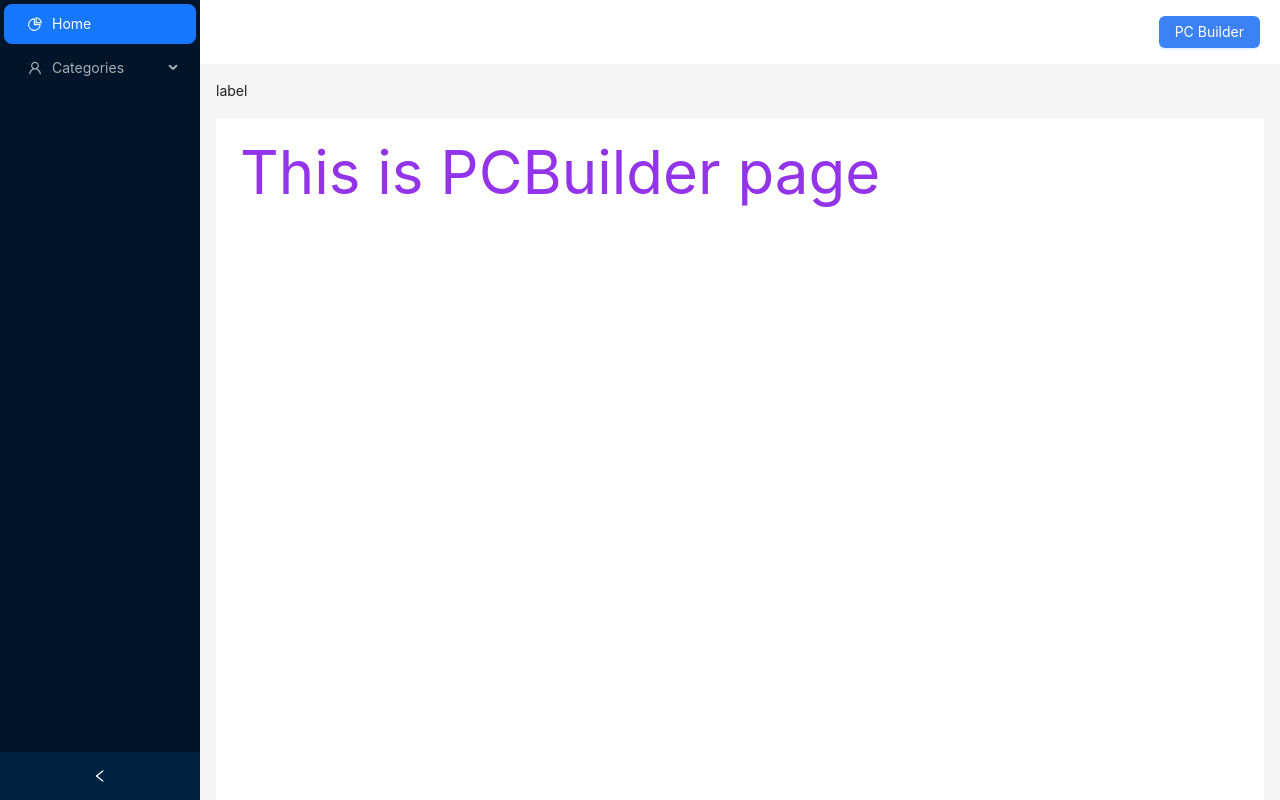
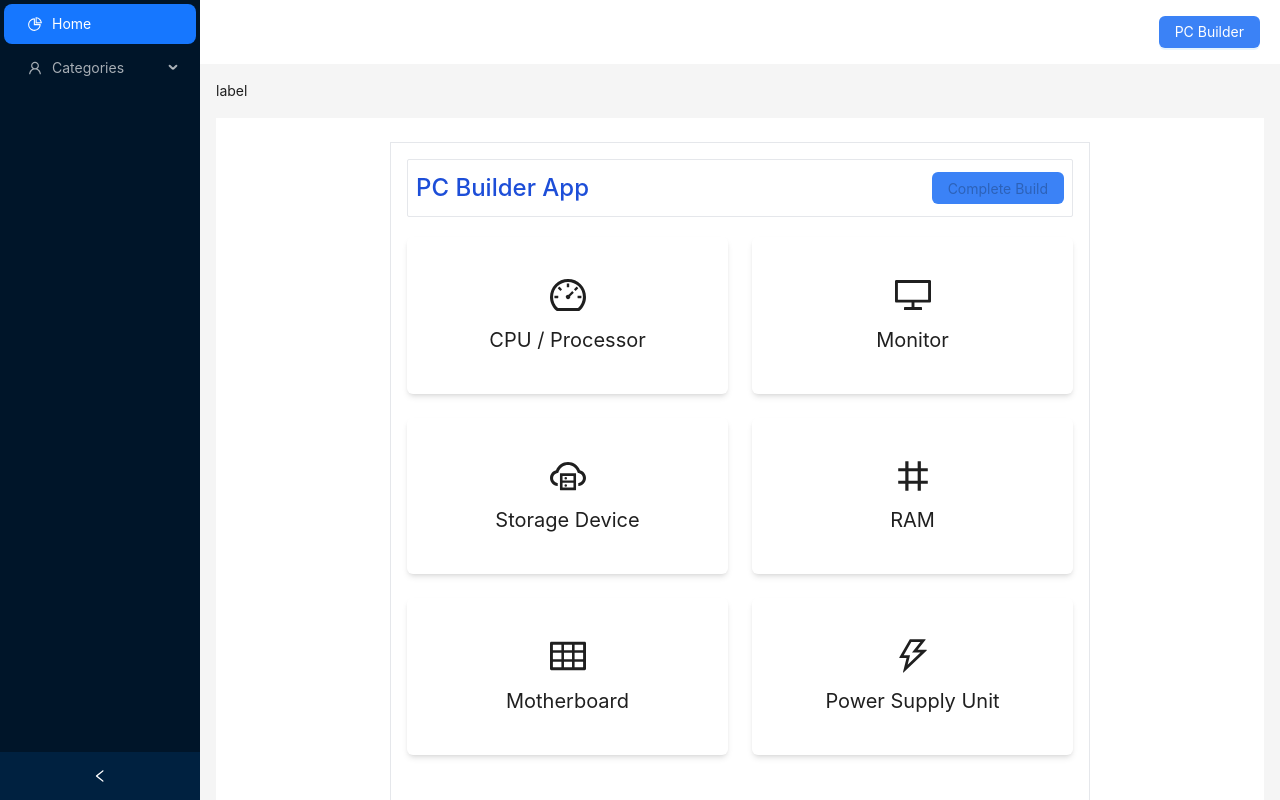
Before and after one commit to ronybarua-ethical18/pc-builder-next-js-tailwind-css, a Next.js app: page /pc-builder in a window 1280 px wide. Shown: the top 800 px of the page. Built offline with nearby package versions, Linux system fonts and the light colour scheme.

Commit message:
pc builder functionality added

```diff
--- a/next.config.js
+++ b/next.config.js
@@ -2,7 +2,7 @@
 const nextConfig = {
   reactStrictMode: true,
   images: {
-    domains: ['example.com', 'study.com'], // Add the domains of your external images here
+    domains: ['example.com', 'study.com', 'img-prod-cms-rt-microsoft-com.akamaized.net'], // Add the domains of your external images here
   },
 }
 
--- a/src/components/Layout/RootLayout.jsx
+++ b/src/components/Layout/RootLayout.jsx
@@ -127,7 +127,7 @@ const RootLayout = ({ children }) => {
             {children}
           </div>
         </Content>
-        <Footer style={{ textAlign: 'center' }}>Ant Design ©2023 Created by Ant UED</Footer>
+        <Footer style={{ textAlign: 'center' }}>PC Builder App By Rony Barua</Footer>
       </Layout>
     </Layout>
   );
--- a/src/components/UI/FeaturedProducts.jsx
+++ b/src/components/UI/FeaturedProducts.jsx
@@ -1,3 +1,4 @@
+/* eslint-disable react/jsx-key */
 import React from "react";
 import {
   EditOutlined,
@@ -5,12 +6,18 @@ import {
   EyeOutlined,
   SettingOutlined,
 } from "@ant-design/icons";
-import { Avatar, Card, Rate } from "antd";
+import { Avatar, Button, Card, Rate } from "antd";
 import { products } from "../../../dummyProducts";
 import Link from "next/link";
+import { useDispatch, useSelector } from "react-redux";
+import { setPCBuildersComponents } from "@/redux/productSlice";
+import { useRouter } from "next/router";
 const { Meta } = Card;
 
 export default function FeaturedProducts({ product }) {
+  const dispatch = useDispatch()
+  const {pcBuilderComponents} = useSelector(state => state.product)
+  const router = useRouter()
 
   return (
     <Card
@@ -25,12 +32,7 @@ export default function FeaturedProducts({ product }) {
           src="https://gw.alipayobjects.com/zos/rmsportal/JiqGstEfoWAOHiTxclqi.png"
         />
       }
-      actions={[
-        // eslint-disable-next-line react/jsx-key
-        <Link href={`/products/${product.id}`}><EyeOutlined key="setting"/></Link>,
-        // <EditOutlined key="edit" />,
-        // <EllipsisOutlined key="ellipsis" />,
-      ]}
+
     >
       <div className="flex items-center justify-between">
         <h3 className="text-lg font-semibold">{product.productname}</h3>
@@ -43,6 +45,13 @@ export default function FeaturedProducts({ product }) {
         <h4 className="text-xl font-bold mt-4">Tk. {product.price}</h4>
         <Rate allowHalf disabled value={product.averagerating} />
       </div>
+      <div className="flex items-center justify-between mt-3">
+      <Link href={`/products/${product.id}`}><EyeOutlined key="setting"/></Link>
+        <Button type="primary" className="w-auto bg-blue-500" onClick={() =>{
+          dispatch(setPCBuildersComponents([...pcBuilderComponents, product]))
+          router.push("/pc-builder")
+          }}>Add</Button>
+      </div>
     </Card>
   );
 }
--- a/src/components/UI/ProductsByCategory.jsx
+++ b/src/components/UI/ProductsByCategory.jsx
@@ -1,20 +1,33 @@
-import React from 'react'
-import { products } from '../../../dummyProducts'
-import { Col, Row } from 'antd'
-import FeaturedProducts from './FeaturedProducts'
+import React from "react";
+import { products } from "../../../dummyProducts";
+import { Col, Row } from "antd";
+import FeaturedProducts from "./FeaturedProducts";
 
-export default function ProductsByCategory({category}) {
-
-    const CPUCategoryData = products?.filter((product) => product.category === category)
+export default function ProductsByCategory({ category }) {
+  const CPUCategoryData = products?.filter(
+    (product) => product.category === category
+  );
+  const others =
+    category === "others" &&
+    products?.filter(
+      (product) =>
+        product.category !== "cpu / processor" &&
+        product.category !== "power supply unit" &&
+        product.category !== "ram" &&
+        product.category !== "monitor" &&
+        product.category !== "motherboard" &&
+        product.category !== "storage device"
+    );
+  const categoryData = others ? others : CPUCategoryData;
   return (
     <div>
-        <Row gutter={[16,16]}>
-         {CPUCategoryData?.map((product) =>(
-            <Col span={6} key={product.id}>
-                <FeaturedProducts product={product} />
-            </Col>
-         ))}
-        </Row>
+      <Row gutter={[16, 16]}>
+        {categoryData?.map((product) => (
+          <Col span={6} key={product.id}>
+            <FeaturedProducts product={product} />
+          </Col>
+        ))}
+      </Row>
     </div>
-  )
+  );
 }
--- a/src/pages/categories/others/index.js
+++ b/src/pages/categories/others/index.js
@@ -1,4 +1,5 @@
 import RootLayout from "@/components/Layout/RootLayout";
+import ProductsByCategory from "@/components/UI/ProductsByCategory";
 import Head from "next/head";
 import React from "react";
 
@@ -18,7 +19,8 @@ export default function Others() {
       <main
         className={`min-h-screen`}
       >
-        <h1 className="text-6xl text-purple-600">This is Others page</h1>
+                 <h1 className="text-2xl text-blue-500 text-left mb-5">Others</h1>
+        <ProductsByCategory category="others"/>
       </main>
     </div>
   );
--- a/src/pages/pc-builder/index.js
+++ b/src/pages/pc-builder/index.js
@@ -1,8 +1,40 @@
 import RootLayout from "@/components/Layout/RootLayout";
+import { Button, Col, Rate, Row } from "antd";
 import Head from "next/head";
 import React from "react";
+import { CloudServerOutlined, DashboardOutlined, DesktopOutlined, MonitorOutlined, NumberOutlined, TableOutlined, ThunderboltOutlined } from "@ant-design/icons";
+import Link from "next/link";
+import { useSelector } from "react-redux";
 
 export default function PCBuilder() {
+  const {pcBuilderComponents} = useSelector(state => state.product)
+  const categories = [
+    { id: 1, category: "CPU / Processor", link:"/categories/cpu-processor", icon:<DashboardOutlined className="text-4xl"/> },
+    { id: 2, category: "Monitor", link:"/categories/monitor", icon:<DesktopOutlined className="text-4xl" /> },
+    { id: 3, category: "Storage Device", link:"/categories/storage-device", icon:<CloudServerOutlined  className="text-4xl" /> },
+    { id: 4, category: "RAM", link:"/categories/ram", icon:<NumberOutlined className="text-4xl" /> },
+    { id: 5, category: "Motherboard", link:"/categories/motherboard", icon:<TableOutlined className="text-4xl" /> },
+    { id: 6, category: "Power Supply Unit", link:"/categories/power-supply", icon:<ThunderboltOutlined className="text-4xl" /> },
+  ];
+
+  const manipulateCategories = categories.map((category) =>{
+    const find = pcBuilderComponents.find((item) => item.category.toLowerCase() === category.category.toLowerCase())
+
+    console.log("mani", find)
+    if(find){
+      return {
+        ...category,
+        productname:find.productname,
+        price:find.price,
+        averagerating:find.averagerating,
+        description:find.description
+      }
+
+    }
+    return category
+  })
+
+  console.log("pc builder components", pcBuilderComponents)
   return (
     <div>
       <Head>
@@ -16,9 +48,36 @@ export default function PCBuilder() {
       </Head>
 
       <main
-        className={`min-h-screen`}
+        className={`min-h-screen w-[70%] m-auto border p-4`}
       >
-        <h1 className="text-6xl text-purple-600">This is PCBuilder page</h1>
+        <div className="border px-2 py-3 flex items-center justify-between rounded-sm mb-5">
+          <h2 className="text-2xl text-blue-700 font-medium">PC Builder App</h2>
+          <Button disabled={pcBuilderComponents?.length !== 5} className="bg-blue-500 text-white" type="link">Complete Build</Button>
+        </div>
+        <Row gutter={[24, 24]}>
+        {manipulateCategories.map((item) => (
+          <Col span={12} key={item.id}>
+            <Link href={item.link}>
+            <div className="p-10 shadow-md rounded-md text-center cursor-pointer">
+              <div>
+                <>{item.icon}</>
+               <h2 className="text-xl font-normal mt-3"> {item.category}</h2>
+              </div>
+            </div>
+            {item.productname && <>
+            <div className="shadow p-4 mt-2 flex items-center justify-between border border-blue-400">
+             <div>
+             <h2 className="text-xl font-medium">{item.productname}</h2>
+             <p className="">{item.description}</p>
+              <Rate value={item.averagerating}/>
+             </div>
+             <h3 className="text-2xl text-green-500">Tk. {item.price}</h3>
+            </div>
+            </>}
+            </Link>
+          </Col>
+        ))}
+      </Row>
       </main>
     </div>
   );
--- /dev/null
+++ b/src/redux/productSlice.js
@@ -0,0 +1,19 @@
+import { createSlice } from '@reduxjs/toolkit';
+
+const initialState = {
+  pcBuilderComponents: [],
+};
+
+const productSlice = createSlice({
+  name: 'product',
+  initialState,
+  reducers: {
+    setPCBuildersComponents: (state, action) => {
+      state.pcBuilderComponents = action.payload;
+    },
+  },
+});
+
+export const { setPCBuildersComponents } = productSlice.actions;
+
+export default productSlice.reducer;
--- a/src/redux/store.js
+++ b/src/redux/store.js
@@ -1,8 +1,11 @@
 import { configureStore } from "@reduxjs/toolkit";
 import { apiSlice } from "./api/api";
+import productSlice from "./productSlice";
 
 export default configureStore({
-  reducer: { [apiSlice.reducerPath]: apiSlice.reducer },
+  reducer: {
+    product:productSlice,
+    [apiSlice.reducerPath]: apiSlice.reducer },
   middleware: (getDefaultMiddleware) =>
     getDefaultMiddleware().concat(apiSlice.middleware),
 });
--- a/src/styles/globals.css
+++ b/src/styles/globals.css
@@ -17,7 +17,7 @@
 }
 
 body {
-  color: rgb(var(--foreground-rgb));
+  color: black;
   background: linear-gradient(
       to bottom,
       transparent,
```
Also changed, not shown: src/pages/products/[productId].js (+51 -56 lines).
